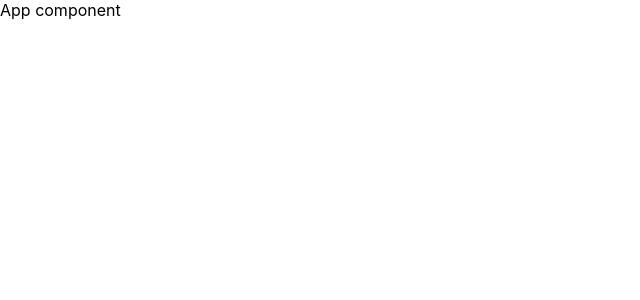
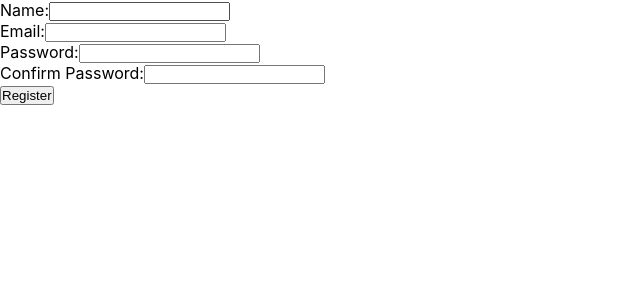
Before and after one commit to Chris-ONeill45/fitness-app, a React (Create React App) app: page /registration in a window 1280 px wide. Shown: the top 300 px of the page, without its empty margins (0-640 px from the left). Built offline with nearby package versions, Linux system fonts and the light colour scheme.

Commit message:
Registration Form and Initial Routing

```diff
--- a/package.json
+++ b/package.json
@@ -6,8 +6,10 @@
     "@testing-library/jest-dom": "^5.17.0",
     "@testing-library/react": "^13.4.0",
     "@testing-library/user-event": "^13.5.0",
+    "axios": "^1.6.8",
     "react": "^18.2.0",
     "react-dom": "^18.2.0",
+    "react-router-dom": "^6.22.3",
     "react-scripts": "5.0.1",
     "web-vitals": "^2.1.4"
   },
--- a/src/components/App.js
+++ b/src/components/App.js
@@ -1,8 +1,20 @@
-import React from "react";
-import "../styles/app.css";
+import React from 'react';
+import { BrowserRouter as Router, Routes, Route } from 'react-router-dom';
+import '../styles/app.css';
+import LoginForm from './LogInForm';
+import RegistrationForm from './RegistrationForm';
 
 const App = () => {
-  return <div className="app">App component</div>;
+  return (
+    <div className="app">
+      <Router>
+        <Routes>
+          <Route path="/" element={<LoginForm />} />
+          <Route path="/registration" element={<RegistrationForm />} />
+        </Routes>
+      </Router>
+    </div>
+  );
 };
 
 export default App;
--- a/src/components/LogInForm.js
+++ b/src/components/LogInForm.js
@@ -1,7 +1,12 @@
 import React from 'react';
+import { Link } from 'react-router-dom';
 
 const LoginForm = () => {
-  return <div className="log-in-form"></div>;
+  return (
+    <div>
+      <Link to="/registration">Register Here</Link>
+    </div>
+  );
 };
 
 export default LoginForm;
--- a/src/components/NavBar.js
+++ b/src/components/NavBar.js
@@ -1,7 +1,7 @@
 import React from 'react';
 
 const NavBar = () => {
-  return <div className="navbar"></div>;
+  return <div className="navbar">navbar</div>;
 };
 
 export default NavBar;
--- a/src/components/RegistrationForm.js
+++ b/src/components/RegistrationForm.js
@@ -1,7 +1,98 @@
-import React from 'react';
+import React, { useState } from 'react';
+import axios from 'axios';
 
 const RegistrationForm = () => {
-  return <div className="registration-form"></div>;
+  const [formData, setFormData] = useState({
+    name: '',
+    email: '',
+    password: '',
+    confirmPassword: '',
+  });
+  const [error, setError] = useState('');
+
+  const handleChange = (e) => {
+    const { name, value } = e.target;
+    setFormData({ ...formData, [name]: value });
+  };
+
+  const handleSubmit = async (e) => {
+    e.preventDefault();
+    const { name, email, password, confirmPassword } = formData;
+
+    if (!name || !email || !password || !confirmPassword) {
+      setError('All fields are required');
+      return;
+    }
+    if (password !== confirmPassword) {
+      setError('Passwords do not match');
+      return;
+    }
+
+    try {
+      const response = await axios.post('/', formData); // What is the path... is this where we put Auth - Firebase???
+      console.log('Registration successful:', response.data);
+    } catch (err) {
+      console.error('Registration failed:', err);
+      setError('Registration failed. Please try again later.');
+    }
+  };
+
+  return (
+    <div className="registration-form">
+      <form onSubmit={handleSubmit}>
+        <div className="form-group">
+          <label htmlFor="name">
+            Name:
+            <input
+              type="text"
+              id="name"
+              name="name"
+              value={formData.name}
+              onChange={handleChange}
+            />
+          </label>
+        </div>
+        <div className="form-group">
+          <label htmlFor="email">
+            Email:
+            <input
+              type="email"
+              id="email"
+              name="email"
+              value={formData.email}
+              onChange={handleChange}
+            />
+          </label>
+        </div>
+        <div className="form-group">
+          <label htmlFor="password">
+            Password:
+            <input
+              type="password"
+              id="password"
+              name="password"
+              value={formData.password}
+              onChange={handleChange}
+            />
+          </label>
+        </div>
+        <div className="form-group">
+          <label htmlFor="confirmPassword">
+            Confirm Password:
+            <input
+              type="password"
+              id="confirmPassword"
+              name="confirmPassword"
+              value={formData.confirmPassword}
+              onChange={handleChange}
+            />
+          </label>
+        </div>
+        {error && <div className="error-message">{error}</div>}
+        <button type="submit">Register</button>
+      </form>
+    </div>
+  );
 };
 
 export default RegistrationForm;
```
Also changed, not shown: src/index.js (+5 -5 lines), 1 other file (tests, documents, lock files or other folders).
